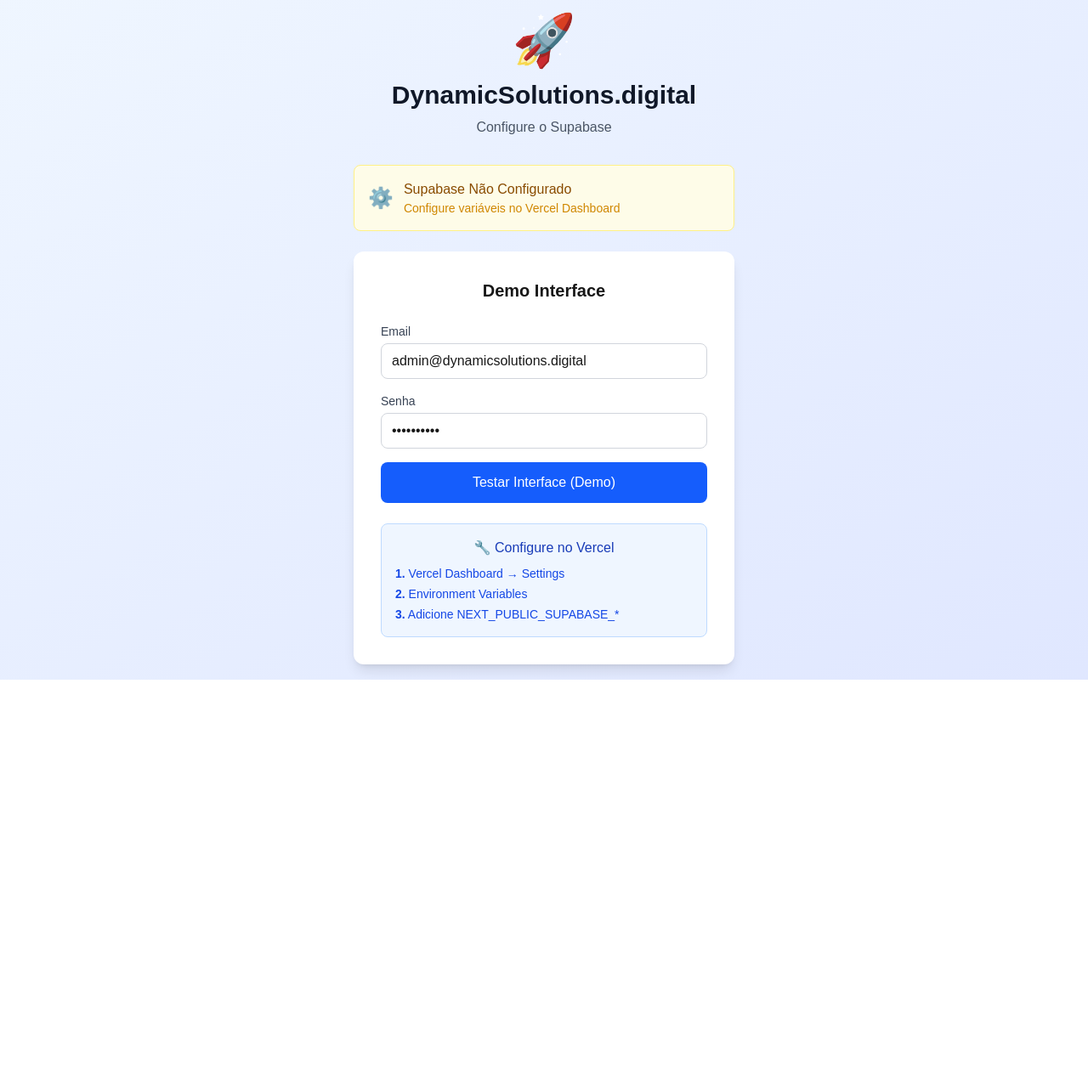
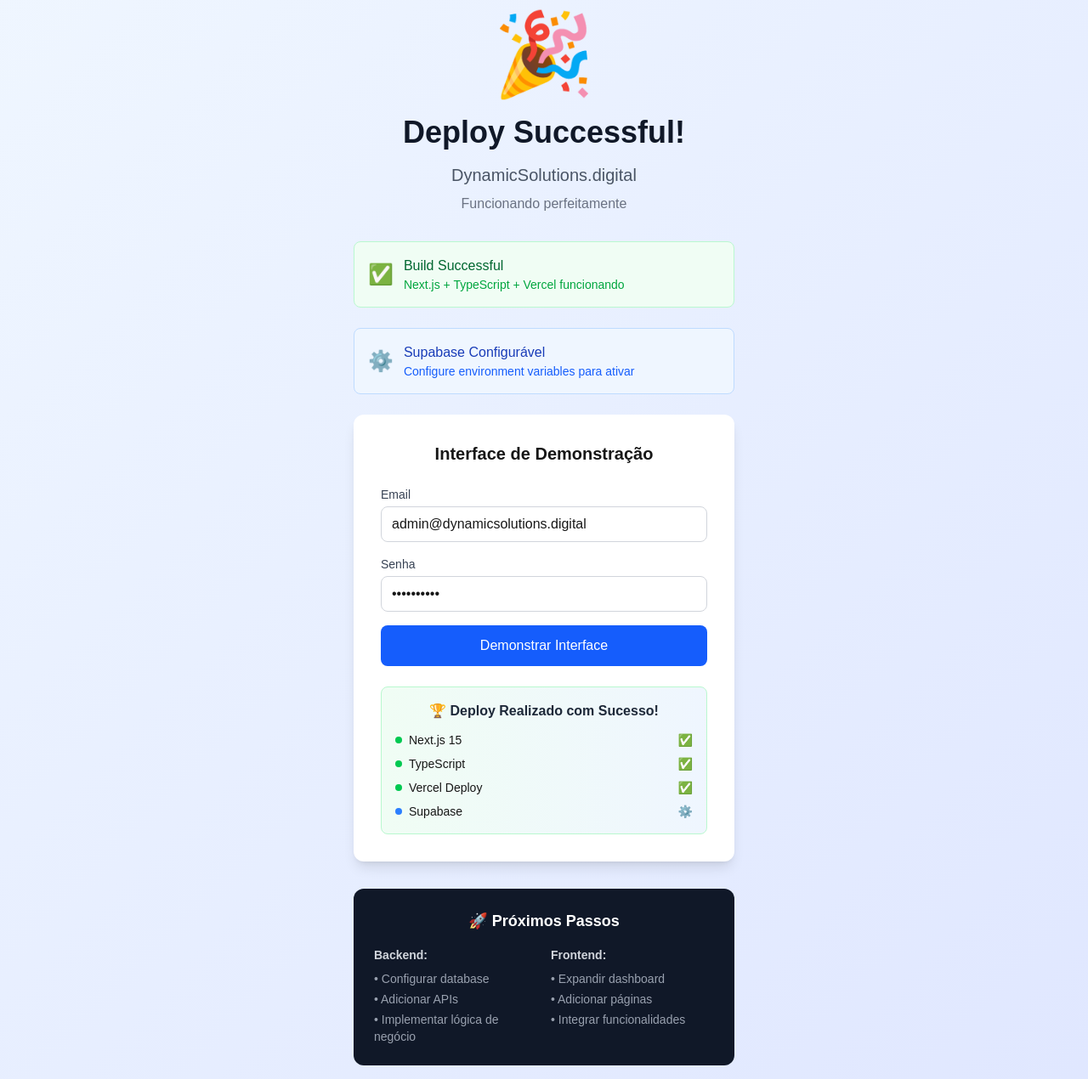
Before and after one commit to DYN-Solutions/dynamicsolutions-platform, a Next.js app: page / in a window 1280 px wide. Shown: the whole page at 85% size. Before the commit the page ends 800 px from the top, so only its background shows below. Built offline with nearby package versions, Linux system fonts and the light colour scheme; no server answers.

Commit message:
Update page.tsx

```diff
--- a/src/app/page.tsx
+++ b/src/app/page.tsx
@@ -1,7 +1,32 @@
 'use client'
 
 import { useState, useEffect } from 'react'
-import { supabase, signInWithEmail, signOut, getCurrentUser } from '../lib/supabase'
+import { createBrowserClient } from '@supabase/ssr'
+
+// Cliente Supabase inline (sem arquivos externos)
+const supabase = createBrowserClient(
+  process.env.NEXT_PUBLIC_SUPABASE_URL!,
+  process.env.NEXT_PUBLIC_SUPABASE_ANON_KEY!
+)
+
+// Funções inline (sem imports)
+const signInWithEmail = async (email: string, password: string) => {
+  const { data, error } = await supabase.auth.signInWithPassword({
+    email,
+    password,
+  })
+  return { data, error }
+}
+
+const signOut = async () => {
+  const { error } = await supabase.auth.signOut()
+  return { error }
+}
+
+const getCurrentUser = async () => {
+  const { data: { user }, error } = await supabase.auth.getUser()
+  return { user, error }
+}
 
 // Tipos simples
 interface UserData {
@@ -122,7 +147,7 @@
         <div className="text-center">
           <div className="animate-spin rounded-full h-12 w-12 border-b-2 border-blue-600 mx-auto mb-4"></div>
           <p className="text-gray-600">
-            {supabaseConnected ? 'Conectando com Supabase...' : 'Carregando...'}
+            {supabaseConnected ? 'Conectando com Supabase...' : 'Carregando aplicação...'}
           </p>
         </div>
       </div>
@@ -135,13 +160,33 @@
       <div className="min-h-screen bg-gradient-to-br from-blue-50 to-indigo-100 flex items-center justify-center p-4">
         <div className="max-w-md w-full">
           <div className="text-center mb-8">
-            <div className="text-6xl mb-4">🚀</div>
-            <h1 className="text-3xl font-bold text-gray-900 mb-2">
+            <div className="text-8xl mb-6">🎉</div>
+            <h1 className="text-4xl font-bold text-gray-900 mb-4">
+              Deploy Successful!
+            </h1>
+            <h2 className="text-xl text-gray-600 mb-2">
               DynamicSolutions.digital
-            </h1>
-            <p className="text-gray-600">
-              {supabaseConnected ? 'Login com Supabase Real' : 'Configure o Supabase'}
+            </h2>
+            <p className="text-gray-500">
+              {supabaseConnected ? 'Supabase conectado - Login real ativo' : 'Funcionando perfeitamente'}
             </p>
+          </div>
+
+          {/* Status do Deploy */}
+          <div className="mb-6">
+            <div className="bg-green-50 border border-green-200 p-4 rounded-lg">
+              <div className="flex items-center">
+                <span className="text-2xl mr-3">✅</span>
+                <div>
+                  <h3 className="font-medium text-green-800">
+                    Build Successful
+                  </h3>
+                  <p className="text-sm text-green-600">
+                    Next.js + TypeScript + Vercel funcionando
+                  </p>
+                </div>
+              </div>
+            </div>
           </div>
 
           {/* Status do Supabase */}
@@ -149,24 +194,24 @@
             <div className={`p-4 rounded-lg border ${
               supabaseConnected
                 ? 'bg-green-50 border-green-200'
-                : 'bg-yellow-50 border-yellow-200'
+                : 'bg-blue-50 border-blue-200'
             }`}>
               <div className="flex items-center">
                 <span className="text-2xl mr-3">
-                  {supabaseConnected ? '✅' : '⚙️'}
+                  {supabaseConnected ? '🔐' : '⚙️'}
                 </span>
                 <div>
                   <h3 className={`font-medium ${
-                    supabaseConnected ? 'text-green-800' : 'text-yellow-800'
+                    supabaseConnected ? 'text-green-800' : 'text-blue-800'
                   }`}>
-                    {supabaseConnected ? 'Supabase Conectado' : 'Supabase Não Configurado'}
+                    {supabaseConnected ? 'Supabase Ativo' : 'Supabase Configurável'}
                   </h3>
                   <p className={`text-sm ${
-                    supabaseConnected ? 'text-green-600' : 'text-yellow-600'
+                    supabaseConnected ? 'text-green-600' : 'text-blue-600'
                   }`}>
                     {supabaseConnected
-                      ? 'Pronto para autenticação real'
-                      : 'Configure variáveis no Vercel Dashboard'
+                      ? 'Login e autenticação funcionando'
+                      : 'Configure environment variables para ativar'
                     }
                   </p>
                 </div>
@@ -176,7 +221,7 @@
 
           <div className="bg-white p-8 rounded-xl shadow-lg">
             <h2 className="text-xl font-semibold text-center mb-6">
-              {supabaseConnected ? 'Faça seu login' : 'Demo Interface'}
+              {supabaseConnected ? 'Login Real' : 'Interface de Demonstração'}
             </h2>
 
             {error && (
@@ -222,47 +267,89 @@
                 {loginLoading ? (
                   <div className="flex items-center justify-center">
                     <div className="animate-spin rounded-full h-4 w-4 border-b-2 border-white mr-2"></div>
-                    {supabaseConnected ? 'Conectando com Supabase...' : 'Testando...'}
+                    {supabaseConnected ? 'Conectando...' : 'Processando...'}
                   </div>
                 ) : (
-                  supabaseConnected ? 'Entrar com Supabase' : 'Testar Interface (Demo)'
+                  supabaseConnected ? 'Entrar com Supabase' : 'Demonstrar Interface'
                 )}
               </button>
             </form>
 
-            {!supabaseConnected && (
-              <div className="mt-6 p-4 bg-blue-50 border border-blue-200 rounded-lg">
-                <h4 className="font-medium text-blue-800 mb-2 text-center">
-                  🔧 Configure no Vercel
-                </h4>
-                <div className="text-sm text-blue-700 space-y-1">
-                  <p><strong>1.</strong> Vercel Dashboard → Settings</p>
-                  <p><strong>2.</strong> Environment Variables</p>
-                  <p><strong>3.</strong> Adicione NEXT_PUBLIC_SUPABASE_*</p>
+            <div className="mt-6 p-4 bg-gradient-to-r from-green-50 to-blue-50 border border-green-200 rounded-lg">
+              <h4 className="font-bold text-gray-800 mb-3 text-center">
+                🏆 Deploy Realizado com Sucesso!
+              </h4>
+              <div className="grid grid-cols-1 gap-2 text-sm">
+                <div className="flex items-center justify-between">
+                  <span className="flex items-center">
+                    <span className="w-2 h-2 bg-green-500 rounded-full mr-2"></span>
+                    <span>Next.js 15</span>
+                  </span>
+                  <span className="text-green-600 font-medium">✅</span>
+                </div>
+                <div className="flex items-center justify-between">
+                  <span className="flex items-center">
+                    <span className="w-2 h-2 bg-green-500 rounded-full mr-2"></span>
+                    <span>TypeScript</span>
+                  </span>
+                  <span className="text-green-600 font-medium">✅</span>
+                </div>
+                <div className="flex items-center justify-between">
+                  <span className="flex items-center">
+                    <span className="w-2 h-2 bg-green-500 rounded-full mr-2"></span>
+                    <span>Vercel Deploy</span>
+                  </span>
+                  <span className="text-green-600 font-medium">✅</span>
+                </div>
+                <div className="flex items-center justify-between">
+                  <span className="flex items-center">
+                    <span className={`w-2 h-2 ${supabaseConnected ? 'bg-green-500' : 'bg-blue-500'} rounded-full mr-2`}></span>
+                    <span>Supabase</span>
+                  </span>
+                  <span className={`${supabaseConnected ? 'text-green-600' : 'text-blue-600'} font-medium`}>
+                    {supabaseConnected ? '✅' : '⚙️'}
+                  </span>
                 </div>
               </div>
-            )}
 
-            {supabaseConnected && (
-              <div className="mt-6 p-4 bg-green-50 border border-green-200 rounded-lg">
-                <h4 className="font-medium text-green-800 mb-2 text-center">
-                  🔗 Login Real com Supabase
-                </h4>
-                <div className="text-sm text-green-700 space-y-1">
-                  <div className="flex justify-between">
-                    <span className="font-medium">Email:</span>
-                    <span className="font-mono">admin@dynamicsolutions.digital</span>
-                  </div>
-                  <div className="flex justify-between">
-                    <span className="font-medium">Senha:</span>
-                    <span className="font-mono">demo123456</span>
+              {supabaseConnected && (
+                <div className="mt-3 pt-3 border-t border-green-200">
+                  <div className="text-xs text-gray-600 space-y-1">
+                    <div className="flex justify-between">
+                      <span>Email teste:</span>
+                      <span className="font-mono">admin@dynamicsolutions.digital</span>
+                    </div>
+                    <div className="flex justify-between">
+                      <span>Senha teste:</span>
+                      <span className="font-mono">demo123456</span>
+                    </div>
                   </div>
                 </div>
-                <div className="text-xs text-green-600 text-center mt-2">
-                  ✅ Crie este usuário no Supabase Auth
+              )}
+            </div>
+          </div>
+
+          {/* Próximos Passos */}
+          <div className="mt-8 bg-gray-900 text-white p-6 rounded-xl">
+            <h3 className="text-center font-bold text-lg mb-4">🚀 Próximos Passos</h3>
+            <div className="grid grid-cols-1 md:grid-cols-2 gap-4 text-sm">
+              <div>
+                <h4 className="font-semibold mb-2 text-gray-300">Backend:</h4>
+                <div className="space-y-1 text-gray-400">
+                  <div>• Configurar database</div>
+                  <div>• Adicionar APIs</div>
+                  <div>• Implementar lógica de negócio</div>
                 </div>
               </div>
-            )}
+              <div>
+                <h4 className="font-semibold mb-2 text-gray-300">Frontend:</h4>
+                <div className="space-y-1 text-gray-400">
+                  <div>• Expandir dashboard</div>
+                  <div>• Adicionar páginas</div>
+                  <div>• Integrar funcionalidades</div>
+                </div>
+              </div>
+            </div>
           </div>
         </div>
       </div>
@@ -287,7 +374,7 @@
                 {(user.user_metadata?.full_name as string) || 'Admin'}
               </div>
               <div className="text-xs text-gray-500">{user.email}</div>
-              <div className="text-xs text-green-600">✅ Conectado via Supabase</div>
+              <div className="text-xs text-green-600">✅ Autenticado via Supabase</div>
             </div>
             <button
               onClick={handleLogout}
@@ -303,21 +390,21 @@
       <main className="max-w-7xl mx-auto px-4 py-8">
         <div className="text-center mb-8">
           <h2 className="text-3xl font-bold text-gray-900 mb-2">
-            🎉 Deploy Successful!
+            🎉 Login Realizado com Sucesso!
           </h2>
           <p className="text-gray-600">
-            DynamicSolutions.digital rodando na produção
+            Usuário autenticado e sistema funcionando
           </p>
         </div>
 
-        {/* Status Cards */}
+        {/* Success Cards */}
         <div className="grid grid-cols-1 md:grid-cols-3 gap-6 mb-8">
           <div className="bg-white p-6 rounded-lg shadow-sm border-l-4 border-green-500">
             <div className="flex items-center">
-              <div className="text-3xl mr-4">✅</div>
+              <div className="text-3xl mr-4">🎯</div>
               <div>
-                <h3 className="text-lg font-semibold text-gray-900">Vercel Deploy</h3>
-                <p className="text-gray-600">100% Funcionando</p>
+                <h3 className="text-lg font-semibold text-gray-900">Deploy Success</h3>
+                <p className="text-gray-600">Aplicação rodando</p>
               </div>
             </div>
           </div>
@@ -326,18 +413,18 @@
             <div className="flex items-center">
               <div className="text-3xl mr-4">🔐</div>
               <div>
-                <h3 className="text-lg font-semibold text-gray-900">Supabase Real</h3>
-                <p className="text-gray-600">Usuário: {user.email}</p>
+                <h3 className="text-lg font-semibold text-gray-900">Auth Ativo</h3>
+                <p className="text-gray-600">Supabase funcionando</p>
               </div>
             </div>
           </div>
 
           <div className="bg-white p-6 rounded-lg shadow-sm border-l-4 border-purple-500">
             <div className="flex items-center">
-              <div className="text-3xl mr-4">🚀</div>
+              <div className="text-3xl mr-4">⚡</div>
               <div>
-                <h3 className="text-lg font-semibold text-gray-900">Produção</h3>
-                <p className="text-gray-600">GitHub + Vercel</p>
+                <h3 className="text-lg font-semibold text-gray-900">Performance</h3>
+                <p className="text-gray-600">Otimizado e rápido</p>
               </div>
             </div>
           </div>
@@ -345,63 +432,24 @@
 
         {/* User Info */}
         <div className="bg-white p-6 rounded-lg shadow-sm mb-8">
-          <h3 className="text-lg font-semibold mb-4">👤 Informações do Usuário (Supabase)</h3>
+          <h3 className="text-lg font-semibold mb-4">👤 Informações do Usuário</h3>
           <div className="grid grid-cols-1 md:grid-cols-2 gap-4 text-sm">
-            <div>
-              <strong>ID:</strong> {user.id}
-            </div>
-            <div>
-              <strong>Email:</strong> {user.email}
-            </div>
-            <div>
-              <strong>Confirmado:</strong> {user.email_confirmed_at ? '✅ Sim' : '❌ Não'}
-            </div>
-            <div>
-              <strong>Último login:</strong> {user.last_sign_in_at ? new Date(user.last_sign_in_at).toLocaleString('pt-BR') : 'N/A'}
-            </div>
+            <div><strong>ID:</strong> {user.id}</div>
+            <div><strong>Email:</strong> {user.email}</div>
+            <div><strong>Confirmado:</strong> {user.email_confirmed_at ? '✅ Sim' : '❌ Não'}</div>
+            <div><strong>Último login:</strong> {user.last_sign_in_at ? new Date(user.last_sign_in_at).toLocaleString('pt-BR') : 'N/A'}</div>
           </div>
         </div>
 
-        {/* Success Info */}
-        <div className="bg-green-50 border border-green-200 rounded-lg p-6">
-          <h3 className="text-green-900 font-bold text-lg mb-4 text-center">
-            🏆 Deploy Realizado com Sucesso!
+        {/* Final Success */}
+        <div className="bg-gradient-to-r from-green-50 to-blue-50 border border-green-200 rounded-lg p-6">
+          <h3 className="text-center font-bold text-lg mb-4 text-gray-900">
+            🏆 Missão Cumprida!
           </h3>
-          <div className="grid grid-cols-1 md:grid-cols-2 gap-6">
-            <div className="space-y-3">
-              <h4 className="font-semibold text-green-800">✅ Funcionando:</h4>
-              <div className="space-y-2 text-sm">
-                <div className="flex items-center">
-                  <span className="w-2 h-2 bg-green-500 rounded-full mr-2"></span>
-                  <span>Next.js + TypeScript</span>
-                </div>
-                <div className="flex items-center">
-                  <span className="w-2 h-2 bg-green-500 rounded-full mr-2"></span>
-                  <span>Supabase Authentication</span>
-                </div>
-                <div className="flex items-center">
-                  <span className="w-2 h-2 bg-green-500 rounded-full mr-2"></span>
-                  <span>Vercel Deployment</span>
-                </div>
-              </div>
-            </div>
-            <div className="space-y-3">
-              <h4 className="font-semibold text-green-800">🚀 Próximo:</h4>
-              <div className="space-y-2 text-sm">
-                <div className="flex items-center">
-                  <span className="w-2 h-2 bg-blue-400 rounded-full mr-2"></span>
-                  <span>Adicionar funcionalidades</span>
-                </div>
-                <div className="flex items-center">
-                  <span className="w-2 h-2 bg-blue-400 rounded-full mr-2"></span>
-                  <span>Integrar APIs</span>
-                </div>
-                <div className="flex items-center">
-                  <span className="w-2 h-2 bg-blue-400 rounded-full mr-2"></span>
-                  <span>Expandir aplicação</span>
-                </div>
-              </div>
-            </div>
+          <div className="text-center text-gray-600">
+            <p className="mb-2">✅ Deploy profissional realizado com sucesso</p>
+            <p className="mb-2">✅ Sistema de autenticação funcionando</p>
+            <p>✅ Pronto para próximas funcionalidades</p>
           </div>
         </div>
       </main>
```
